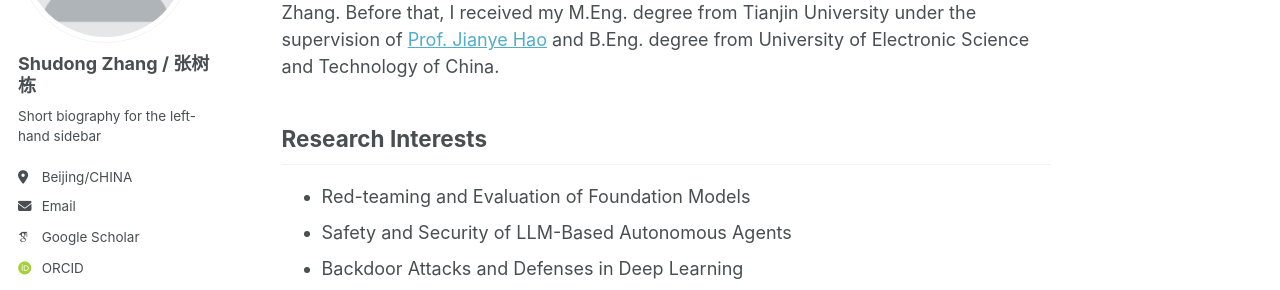
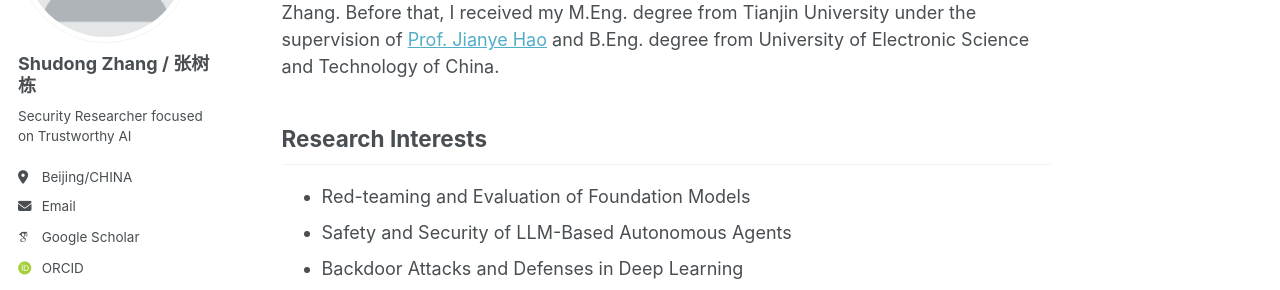
Before and after one commit to shudong-zhang/shudong-zhang.github.io, a Jekyll site: the page built from _pages/about.md, in a window 1280 px wide. Shown: the part 231-521 px from the top of the page. Built offline with Jekyll 4.4.1, drawn with Linux system fonts in a browser that asks for light colours; some web fonts are replaced; a script bundle is joined from its source files by our own code; library files that are not in the unit come from our copies.

Commit message:
Update _config.yml

```diff
--- a/_config.yml
+++ b/_config.yml
@@ -26,7 +26,7 @@ author:
   avatar           : "profile.png"
   name             : "Shudong Zhang / 张树栋"
   pronouns         : # example: "she/her"
-  bio              : "Short biography for the left-hand sidebar"
+  bio              : "Security Researcher focused on Trustworthy AI"
   location         : "Beijing/CHINA"
   employer         :
   uri              : # URL
```
